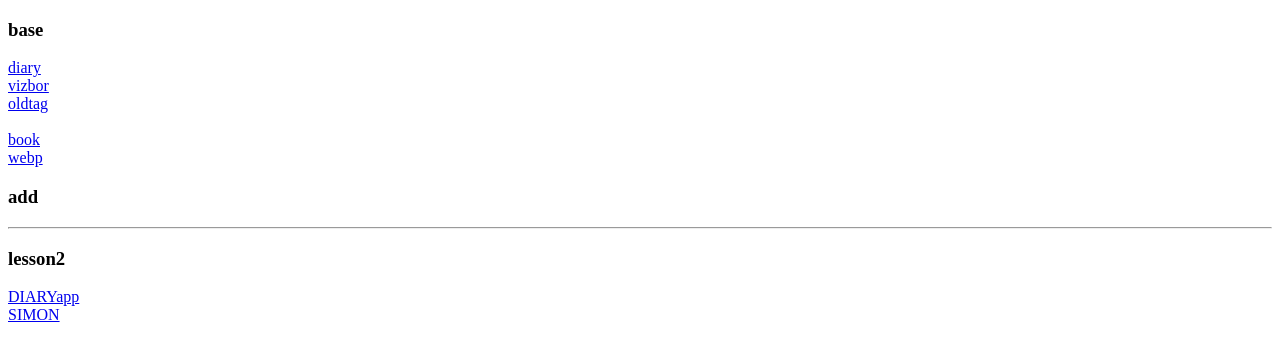
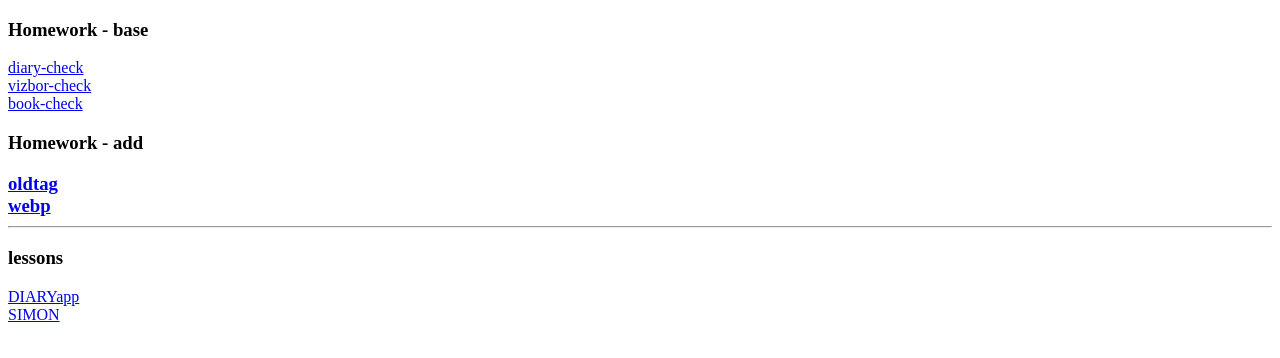
Before and after one commit to SlavaNekrish/FD1-182-22, a plain HTML site: page index.html in a window 1280 px wide. Drawn offline with Linux system fonts and the light colour scheme.

Commit message:
Index's changed

```diff
--- a/index.html
+++ b/index.html
@@ -4,19 +4,18 @@
     <meta charset="UTF-8">
     <meta http-equiv="X-UA-Compatible" content="IE=edge">
     <meta name="viewport" content="width=device-width, initial-scale=1.0">
-    <title>Document</title>
+    <title>Exercises</title>
 </head>
 <body>
-    <h3>base</h3>
-    <a href="HomeWork/Home1/DIARY.html">diary</a> <br>
-    <a href="HomeWork/Home1/VIZBOR/vizbor.html">vizbor</a> <br>
+    <h3>Homework - base</h3>
+    <a href="HomeWork/Home1/DIARY.html">diary-check</a> <br>
+    <a href="HomeWork/Home1/VIZBOR/vizbor.html">vizbor-check</a> <br>
+    <a href="HomeWork/Home2/CHILDBOOK.html">book-check</a> <br>
+    <h3>Homework - add<h3>
     <a href="HomeWork/Home1/AdditionTags.html">oldtag</a> <br>
-    <br>
-    <a href="HomeWork/Home2/CHILDBOOK.html">book</a> <br>
     <a href="HomeWork/Home2/webp.html">webp</a> <br>
-    <h3>add<h3>
     <hr>
-    <h3>lesson2</h3>
+    <h3>lessons</h3>
     <a href="lessons/lesson2/DIARYapp.html">DIARYapp</a> <br>
     <a href="lessons/lesson2/SIMON.html">SIMON</a> <br>
 </body>
```
